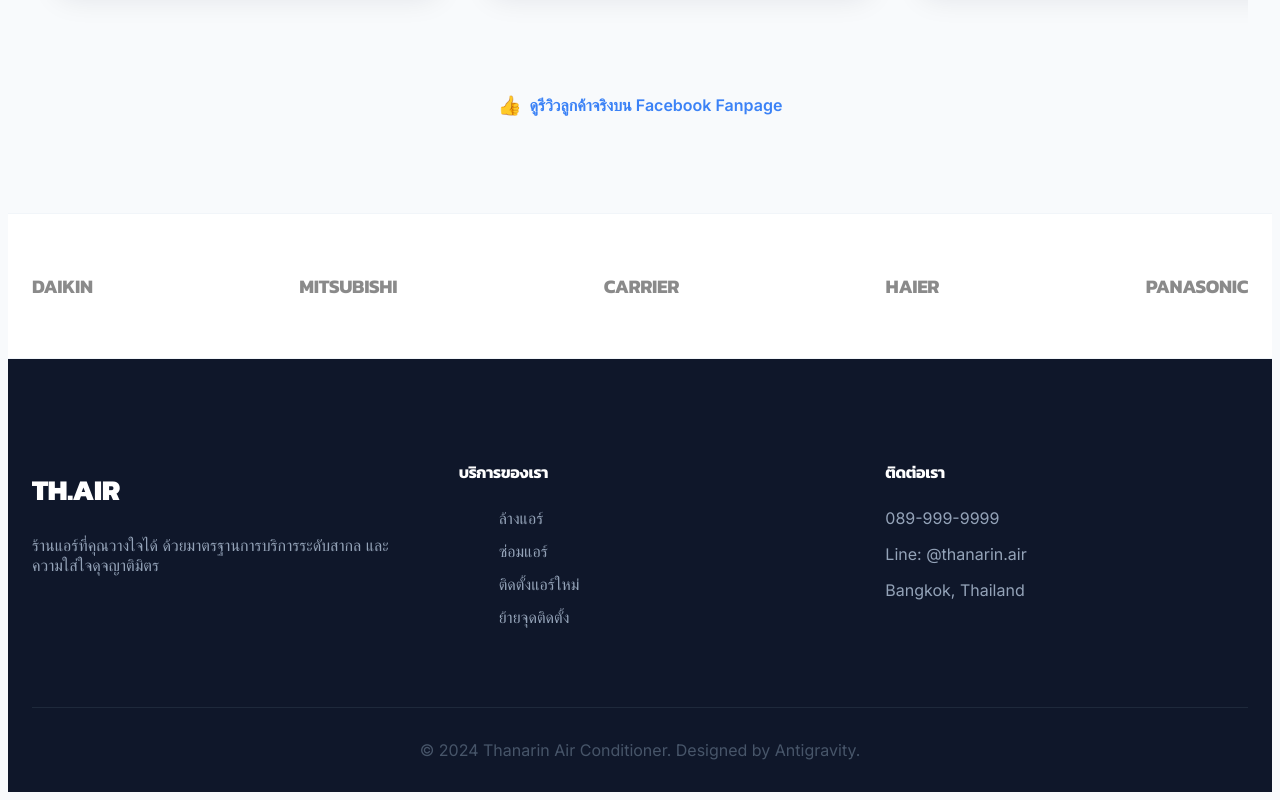
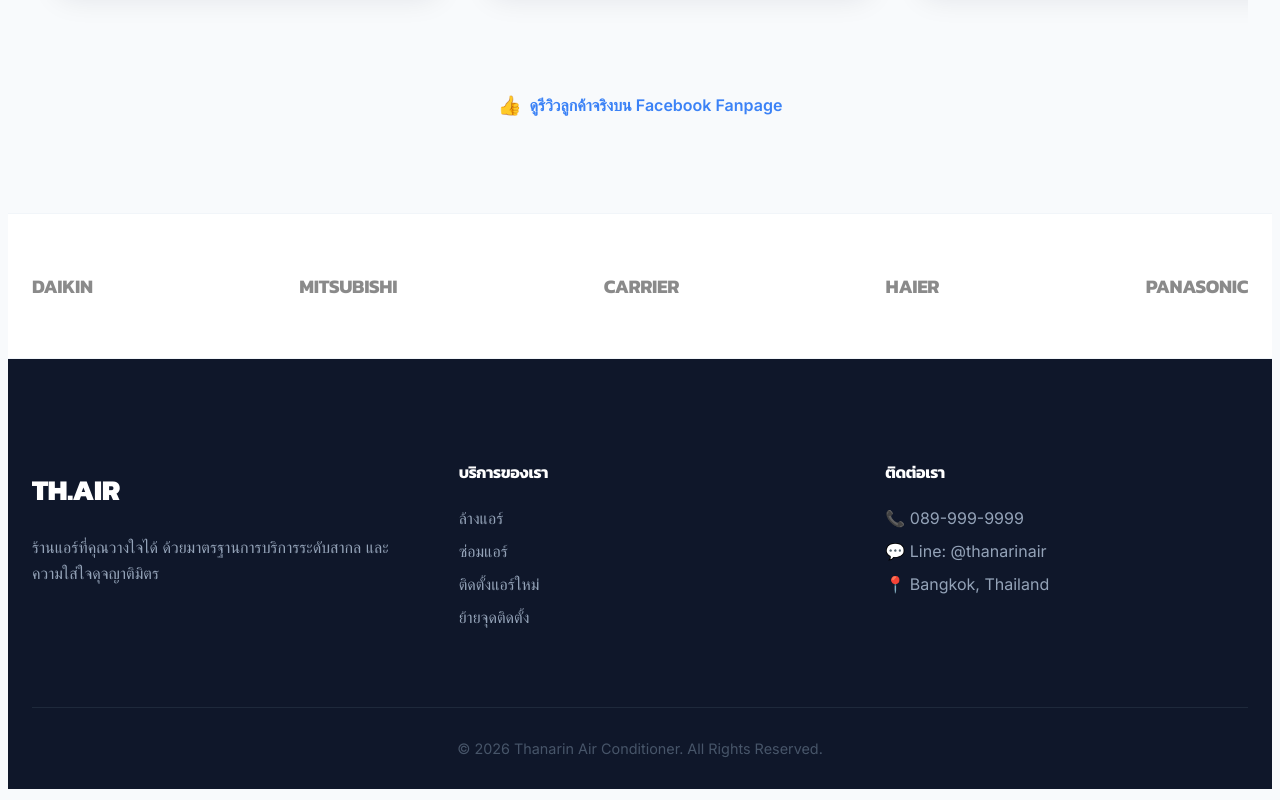
Before and after one commit to thanarinairsakonnakhon-dot/thanarin-web, a Next.js app: page / in a window 1280 px wide. Shown: the part 2283-3083 px from the top of the page. Built offline with nearby package versions, Linux system fonts and the light colour scheme; no server answers; the database is empty.

Commit message:
Implement dynamic and editable Footer system

```diff
--- a/src/app/admin/settings/page.tsx
+++ b/src/app/admin/settings/page.tsx
@@ -21,7 +21,9 @@
         'hero_subtitle': 'คำอธิบาย (Hero Subtitle)',
         'phone_number': 'เบอร์โทร',
         'line_id': 'Line ID',
-        'address': 'ที่อยู่'
+        'address': 'ที่อยู่ร้าน (Footer)',
+        'footer_description': 'คำแนะนำร้าน (Footer)',
+        'services_list': 'รายการบริการ (คั่นด้วยเครื่องหมาย ,)'
     };
 
     useEffect(() => {
--- a/src/app/page.tsx
+++ b/src/app/page.tsx
@@ -1,4 +1,5 @@
 import Navbar from '@/components/Navbar';
+import Footer from '@/components/Footer';
 import HeroSlider from '@/components/HeroSlider';
 import Link from 'next/link';
 import Testimonials from '@/components/Testimonials';
@@ -175,34 +176,7 @@
                 </div>
             </section>
 
-            <footer style={{ background: '#0F172A', color: 'white', padding: '5rem 0 2rem' }}>
-                <div className="container">
-                    <div style={{ display: 'grid', gridTemplateColumns: 'repeat(auto-fit, minmax(200px, 1fr))', gap: '4rem', marginBottom: '4rem' }}>
-                        <div>
-                            <h3 style={{ fontSize: '1.8rem', fontWeight: 800, marginBottom: '1.5rem' }}>TH.AIR</h3>
-                            <p style={{ color: '#94A3B8' }}>ร้านแอร์ที่คุณวางใจได้ ด้วยมาตรฐานการบริการระดับสากล และความใส่ใจดุจญาติมิตร</p>
-                        </div>
-                        <div>
-                            <h4 style={{ marginBottom: '1.5rem' }}>บริการของเรา</h4>
-                            <ul style={{ listStyle: 'none', color: '#94A3B8', display: 'flex', flexDirection: 'column', gap: '0.8rem' }}>
-                                <li>ล้างแอร์</li>
-                                <li>ซ่อมแอร์</li>
-                                <li>ติดตั้งแอร์ใหม่</li>
-                                <li>ย้ายจุดติดตั้ง</li>
-                            </ul>
-                        </div>
-                        <div>
-                            <h4 style={{ marginBottom: '1.5rem' }}>ติดต่อเรา</h4>
-                            <p style={{ color: '#94A3B8', marginBottom: '0.5rem' }}>089-999-9999</p>
-                            <p style={{ color: '#94A3B8' }}>Line: @thanarin.air</p>
-                            <p style={{ color: '#94A3B8' }}>Bangkok, Thailand</p>
-                        </div>
-                    </div>
-                    <div style={{ textAlign: 'center', borderTop: '1px solid #1E293B', paddingTop: '2rem', color: '#475569' }}>
-                        © 2024 Thanarin Air Conditioner. Designed by Antigravity.
-                    </div>
-                </div>
-            </footer>
+            <Footer />
         </main>
     );
 }
--- a/src/app/prices/page.tsx
+++ b/src/app/prices/page.tsx
@@ -2,6 +2,7 @@
 
 import { useState, useEffect } from "react";
 import Navbar from "@/components/Navbar";
+import Footer from "@/components/Footer";
 import Link from "next/link";
 import { supabase } from "@/lib/supabase";
 
@@ -400,6 +401,7 @@
                     </Link>
                 </div>
             </div>
+            <Footer />
         </main>
     );
 }
--- a/src/app/products/[id]/ProductDetailClient.tsx
+++ b/src/app/products/[id]/ProductDetailClient.tsx
@@ -1,6 +1,7 @@
 "use client";
 
 import Navbar from '@/components/Navbar';
+import Footer from '@/components/Footer';
 import Link from 'next/link';
 import { useCompare } from '@/context/CompareContext';
 import { Product } from '@/types';
@@ -170,6 +171,7 @@
                 </div>
             </div>
 
+            <Footer />
         </main>
     );
 }
--- a/src/app/products/page.tsx
+++ b/src/app/products/page.tsx
@@ -2,6 +2,7 @@
 
 import { useState, useEffect, useMemo } from 'react';
 import Navbar from '@/components/Navbar';
+import Footer from '@/components/Footer';
 import Link from 'next/link';
 import { supabase } from '@/lib/supabase';
 import { Product } from '@/types';
@@ -226,6 +227,7 @@
 
                 </div>
             </div>
+            <Footer />
         </main>
     );
 }
--- /dev/null
+++ b/src/components/Footer.tsx
@@ -0,0 +1,73 @@
+"use client";
+
+import { useState, useEffect } from 'react';
+import { supabase } from '@/lib/supabase';
+import Link from 'next/link';
+
+interface SiteSettings {
+    [key: string]: string;
+}
+
+export default function Footer() {
+    const [settings, setSettings] = useState<SiteSettings>({
+        footer_description: 'ร้านแอร์ที่คุณวางใจได้ ด้วยมาตรฐานการบริการระดับสากล และความใส่ใจดุจญาติมิตร',
+        phone_number: '089-999-9999',
+        line_id: '@thanarinair',
+        address: 'Bangkok, Thailand',
+        services_list: 'ล้างแอร์,ซ่อมแอร์,ติดตั้งแอร์ใหม่,ย้ายจุดติดตั้ง'
+    });
+
+    useEffect(() => {
+        const loadSettings = async () => {
+            const { data } = await supabase
+                .from('site_settings')
+                .select('setting_key, setting_value');
+
+            if (data && data.length > 0) {
+                const settingsMap: SiteSettings = {};
+                data.forEach(item => {
+                    settingsMap[item.setting_key] = item.setting_value;
+                });
+                setSettings(prev => ({ ...prev, ...settingsMap }));
+            }
+        };
+
+        loadSettings();
+    }, []);
+
+    const services = settings.services_list.split(',').map(s => s.trim()).filter(s => s);
+
+    return (
+        <footer style={{ background: '#0F172A', color: 'white', padding: '5rem 0 2rem' }}>
+            <div className="container">
+                <div style={{ display: 'grid', gridTemplateColumns: 'repeat(auto-fit, minmax(200px, 1fr))', gap: '4rem', marginBottom: '4rem' }}>
+                    <div>
+                        <h3 style={{ fontSize: '1.8rem', fontWeight: 800, marginBottom: '1.5rem' }}>TH.AIR</h3>
+                        <p style={{ color: '#94A3B8', lineHeight: 1.6 }}>
+                            {settings.footer_description}
+                        </p>
+                    </div>
+                    <div>
+                        <h4 style={{ marginBottom: '1.5rem', color: 'white' }}>บริการของเรา</h4>
+                        <ul style={{ listStyle: 'none', color: '#94A3B8', display: 'flex', flexDirection: 'column', gap: '0.8rem', padding: 0 }}>
+                            {services.map((service, index) => (
+                                <li key={index}>{service}</li>
+                            ))}
+                        </ul>
+                    </div>
+                    <div>
+                        <h4 style={{ marginBottom: '1.5rem', color: 'white' }}>ติดต่อเรา</h4>
+                        <div style={{ color: '#94A3B8', display: 'flex', flexDirection: 'column', gap: '0.8rem' }}>
+                            <p style={{ margin: 0 }}>📞 {settings.phone_number}</p>
+                            <p style={{ margin: 0 }}>💬 Line: {settings.line_id}</p>
+                            <p style={{ margin: 0 }}>📍 {settings.address}</p>
+                        </div>
+                    </div>
+                </div>
+                <div style={{ textAlign: 'center', borderTop: '1px solid #1E293B', paddingTop: '2rem', color: '#475569', fontSize: '0.9rem' }}>
+                    © {new Date().getFullYear()} Thanarin Air Conditioner. All Rights Reserved.
+                </div>
+            </div>
+        </footer>
+    );
+}
```
